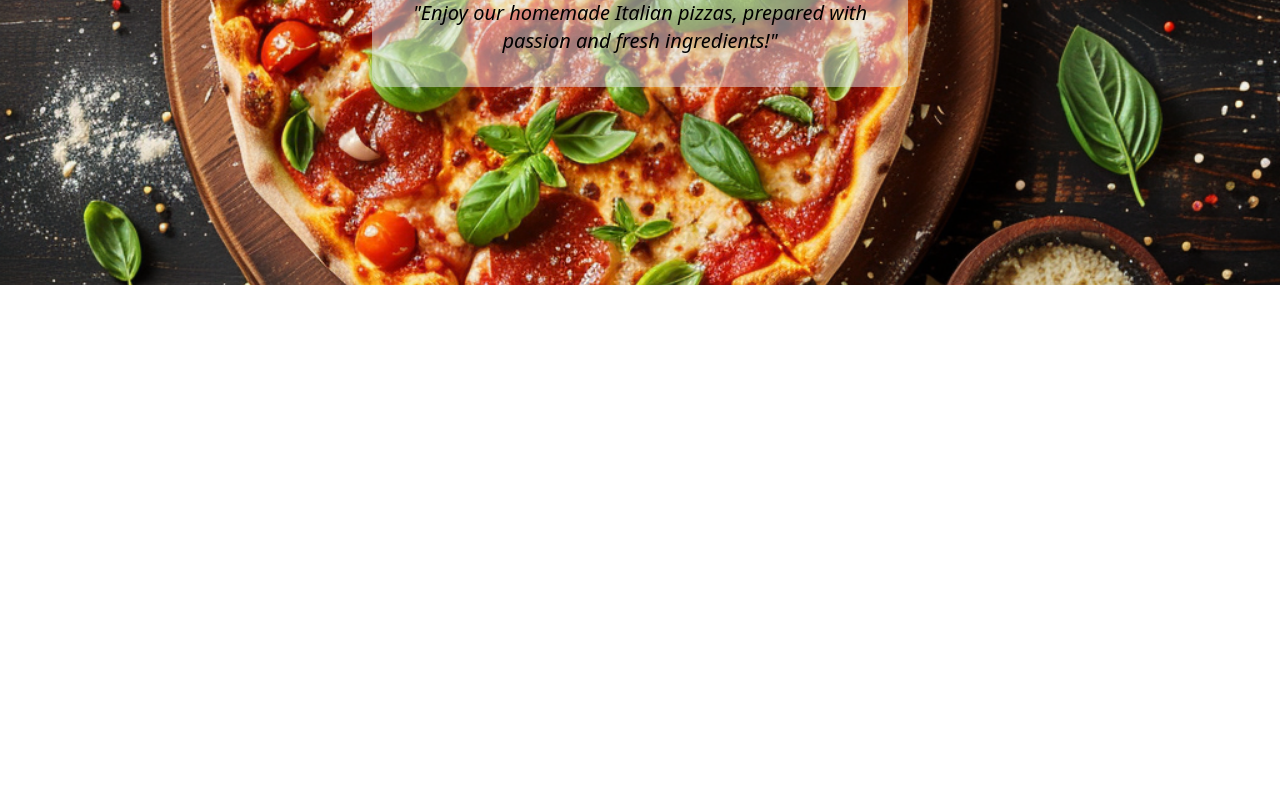
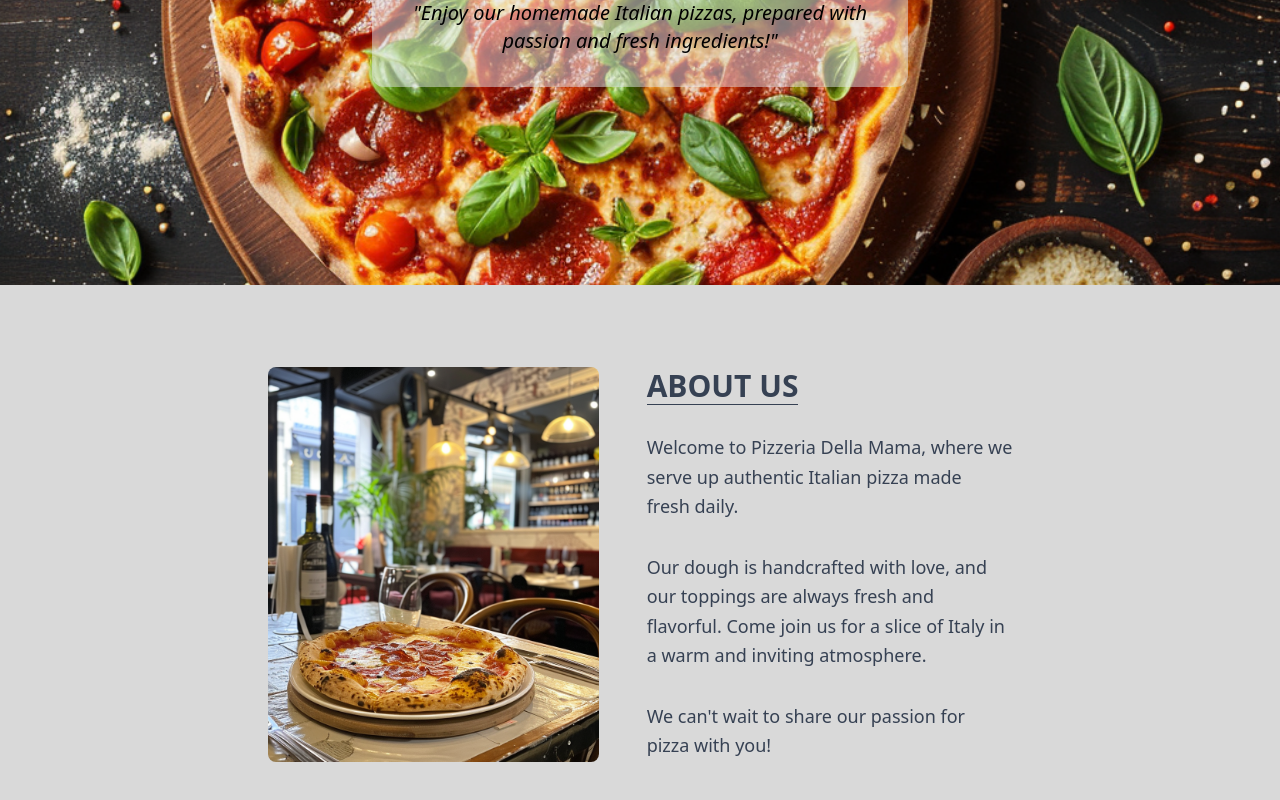
Before and after one commit to clostef/Pizzeria-React, a React (Vite) app: page / in a window 1280 px wide. Shown: the part 344-1144 px from the top of the page. Before the commit the page ends 800 px from the top, so only its background shows below. Built offline with nearby package versions, Linux system fonts and the light colour scheme.

Commit message:
feat/4-about-us-finished

```diff
--- a/src/App.jsx
+++ b/src/App.jsx
@@ -1,12 +1,14 @@
 import React from "react";
 import Header from "./components/Header";
 import Hero from "./components/Hero";
+import AboutUs from "./components/AboutUs";
 
 function App() {
   return (
     <>
       <Header />
       <Hero />
+      <AboutUs />
     </>
   );
 }
--- /dev/null
+++ b/src/components/AboutUs.jsx
@@ -0,0 +1,47 @@
+import React from "react";
+import aboutImage from "../assets/images/about-us.png";
+
+const AboutUs = () => {
+  return (
+    <section className="w-full h-[559px] bg-[#D9D9D9] flex items-center justify-center px-4 py-12">
+      <div className="flex flex-col md:flex-row items-center md:items-start gap-12 mx-auto">
+        <div className="hidden md:block flex-shrink-0">
+          <img
+            src={aboutImage}
+            alt="About us"
+            className="w-[331px] h-[395px] object-cover rounded-lg"
+          />
+        </div>
+
+        <div className="flex flex-col justify-center h-[395px] gap-6 text-gray-700">
+          <h2 className="uppercase font-bold text-gray-700 text-3xl pb-1">
+            <span className="inline-block border-b-[1px] border-gray-700">
+              About Us
+            </span>
+          </h2>
+
+          <p className="text-gray-700 text-base md:text-lg leading-relaxed max-w-lg mb-2">
+            Welcome to Pizzeria Della Mama, where we <br />
+            serve up authentic Italian pizza made
+            <br /> fresh daily.
+          </p>
+
+          <p className="text-gray-700 text-base md:text-lg leading-relaxed max-w-lg mb-2">
+            Our dough is handcrafted with love, and
+            <br /> our toppings are always fresh and <br /> flavorful. Come join
+            us for a slice of Italy in
+            <br /> a warm and inviting atmosphere.
+          </p>
+
+          <p className="text-gray-700 text-base md:text-lg leading-relaxed max-w-lg">
+            We can't wait to share our passion for
+            <br />
+            pizza with you!
+          </p>
+        </div>
+      </div>
+    </section>
+  );
+};
+
+export default AboutUs;
```
Also changed, not shown: src/assets/images/about-us.png (added).
